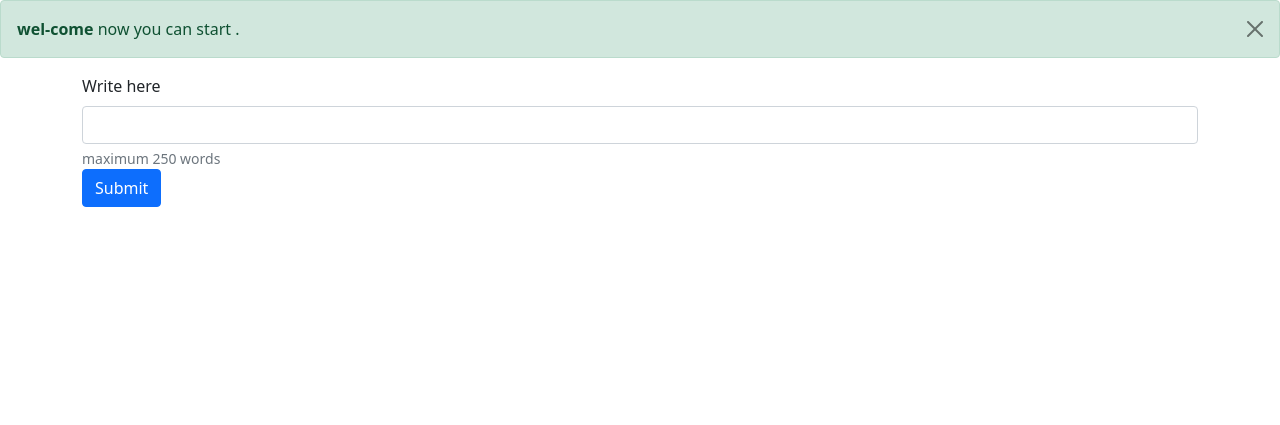
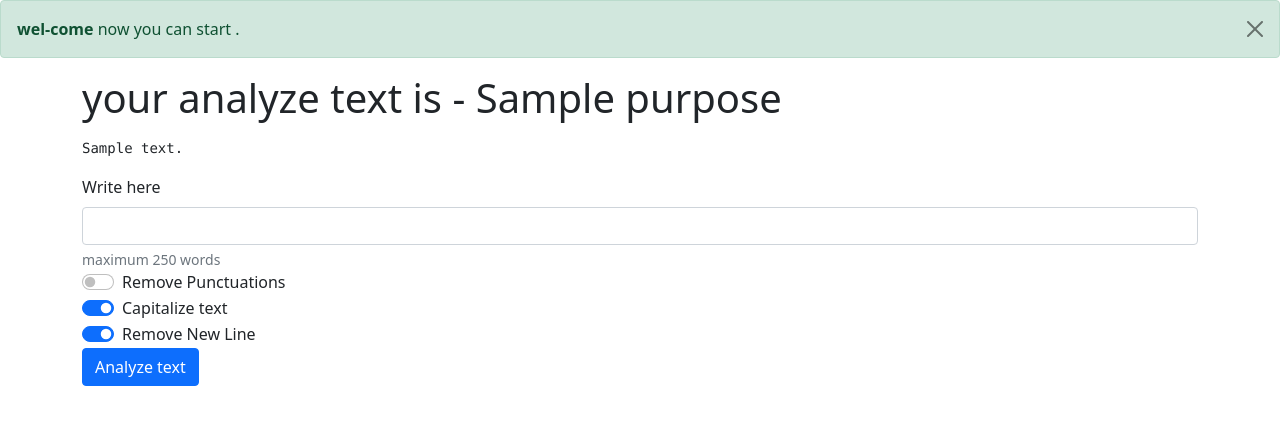
Before and after one commit to viral390/Text_utils, a Python web app: template templates/index.html in a window 1280 px wide. Shown: the part 56-481 px from the top of the page. Run offline with Jinja, Linux system fonts and the light colour scheme; the template is opened without the code that fills it: most values are stand-ins (such as "Sample title", 1, 10 or a date in 2020).

Commit message:
all most done!

```diff
--- a/templates/index.html
+++ b/templates/index.html
@@ -20,13 +20,13 @@
     <div class="collapse navbar-collapse" id="navbarNavDropdown">
       <ul class="navbar-nav">
         <li class="nav-item">
-          <a class="nav-link active" aria-current="page" href="#">Home</a>
+          <a class="nav-link active" aria-current="page" href="/">Home</a>
         </li>
 		  <li class="nav-item">
-          <a class="nav-link" href="#">contact us</a>
+          <a class="nav-link" href="/">contact us</a>
         </li>
         <li class="nav-item dropdown">
-          <a class="nav-link dropdown-toggle" href="#" id="navbarDropdownMenuLink" role="button" data-bs-toggle="dropdown" >
+          <a class="nav-link dropdown-toggle" href="/" id="navbarDropdownMenuLink" role="button" data-bs-toggle="dropdown" >
             Youtube
           </a>
         </li>
@@ -44,14 +44,33 @@
   <button type="button" class="btn-close" data-bs-dismiss="alert" aria-label="Close"></button>
 </div>
   <div class="container">
-	  <form>
+<h1>your analyze text is - {{purpose}}</h1>
+<p>
+    <pre>{{analyzed_text}}</pre>
+</p>
+	  <form action="/analyze" method="get" >
   <div class="form-group">
     <label for="text area" class="form-label">Write here</label>
-    <input type="text" class="form-control" id="text area" row="3">
+    <input type="text"  name="text" class="form-control" id="text area" >
     <div id="emailHelp" class="form-text">maximum 250 words</div>
   </div>
+  <form action="/analyze" method="get">
+        <div class="form-check form-switch">
+  <input class="form-check-input" name="rmpunc" type="checkbox" id="flexSwitchCheckDefault">
+  <label class="form-check-label"  for="flexSwitchCheckDefault">Remove Punctuations</label>
 
-  <button type="submit" class="btn btn-primary">Submit</button>
+</div>
+<div class="form-check form-switch" >
+  <input class="form-check-input" name="fullcaps" type="checkbox" id="flexSwitchCheckChecked" checked>
+  <label class="form-check-label" for="flexSwitchCheckChecked">Capitalize text</label>
+</div>
+<div class="form-check form-switch">
+  <input class="form-check-input" name="newlineremover" type="checkbox" id="flexSwitchCheckDisabled" checked>
+  <label class="form-check-label" for="flexSwitchCheckDisabled">Remove New Line</label>
+</div>
+  </form>
+
+  <button type="submit" class="btn btn-primary">Analyze text</button>
 </form>
 
   </div>
```
